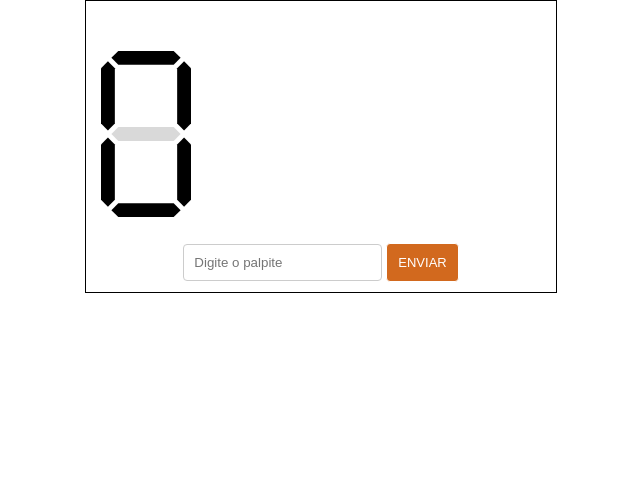
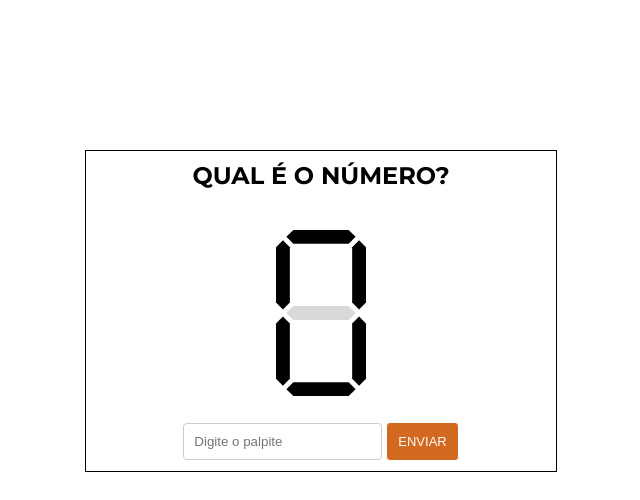
Before and after one commit to ChristoferGuimaraes/number-game, a plain HTML site: page index.html in a window 1280 px wide. Shown: the whole page, without its empty margins (319-959 px from the left). Drawn offline with nearby package versions, Linux system fonts and the light colour scheme; no server answers.

Commit message:
7 segments numbers centralized

```diff
--- a/index.html
+++ b/index.html
@@ -12,6 +12,7 @@
 
 <body>
     <div class="game-container">
+        <div class="title-container">QUAL É O NÚMERO?</div>
         <div id='render-result'></div>
         <div class="led-numbers">
             <svg width="0" height="0" viewBox="0 0 0 0">
@@ -25,6 +26,7 @@
                 </defs>
             </svg>
             <div class="numbers">
+                <div>
                     <svg id="first-number" class="num-0" width="90" height="200" viewBox="0 0 260 480">
                         <use xlink:href="#unit-h" class="segment a" x="30" y="0"></use>
                         <use xlink:href="#unit-v" class="segment b" x="220" y="30"></use>
@@ -34,6 +36,9 @@
                         <use xlink:href="#unit-v" class="segment f" x="0" y="30"></use>
                         <use xlink:href="#unit-h" class="segment g" x="30" y="220"></use>
                     </svg>
+                </div>
+
+                <div>
                     <svg id="second-number" class="num-0" width="90" height="200" viewBox="0 0 260 480">
                         <use xlink:href="#unit-h" class="segment a" x="30" y="0"></use>
                         <use xlink:href="#unit-v" class="segment b" x="220" y="30"></use>
@@ -43,6 +48,9 @@
                         <use xlink:href="#unit-v" class="segment f" x="0" y="30"></use>
                         <use xlink:href="#unit-h" class="segment g" x="30" y="220"></use>
                     </svg>
+                </div>
+
+                <div>
                     <svg id="third-number" class="num-0" width="90" height="200" viewBox="0 0 260 480">
                         <use xlink:href="#unit-h" class="segment a" x="30" y="0"></use>
                         <use xlink:href="#unit-v" class="segment b" x="220" y="30"></use>
@@ -52,6 +60,8 @@
                         <use xlink:href="#unit-v" class="segment f" x="0" y="30"></use>
                         <use xlink:href="#unit-h" class="segment g" x="30" y="220"></use>
                     </svg>
+                </div>
+
             </div>
         </div>
         <div class="inputs-container">
--- a/styles.css
+++ b/styles.css
@@ -1,3 +1,5 @@
+@import url("https://fonts.googleapis.com/css2?family=Montserrat:wght@300;500;600;700&family=Quantico&display=swap");
+
 input::-webkit-outer-spin-button,
 input::-webkit-inner-spin-button {
   -webkit-appearance: none;
@@ -97,6 +99,7 @@ body {
   border: 1px solid;
   width: 450px;
   padding: 10px;
+  margin-top: 150px;
 }
 
 .inputs-container {
@@ -116,8 +119,20 @@ body {
   border: none;
   border: 1px solid;
   border-radius: 4px;
-    background-color:chocolate;
+  background-color: chocolate;
   color: white;
   cursor: pointer;
   font-size: 13px;
 }
+
+.title-container {
+    font-family: 'Montserrat', sans-serif;
+    font-weight: 700;
+    text-align: center;
+    font-size: 24px;
+}
+
+.numbers {
+    display: flex;
+    justify-content: center;
+}
```
Lines whose indentation alone changed are shown as unchanged.
